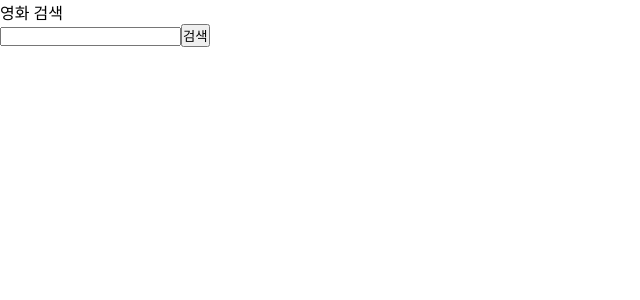
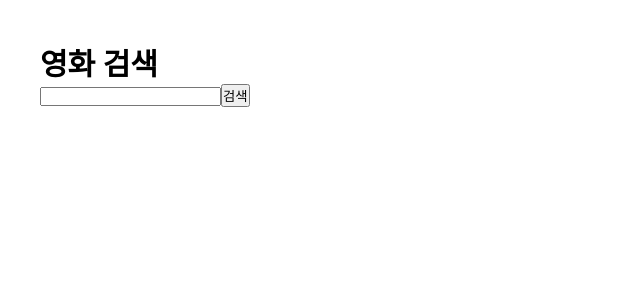
Before and after one commit to hiSon555/react-08-movie, a React (Vite) app: page / in a window 1280 px wide. Shown: the top 300 px of the page, without its empty margins (0-640 px from the left). Built offline with nearby package versions, Linux system fonts and the light colour scheme.

Commit message:
Home 스타일링 적용 완료

```diff
--- a/src/pages/Home.jsx
+++ b/src/pages/Home.jsx
@@ -1,11 +1,11 @@
 import SearchBar from "../components/SearchBar.jsx";
-
+import styles from "./Home.module.css";
 
 function Home() {
 
     return (
-        <div>
-            <span>영화 검색</span>
+        <div className={styles.container}>
+            <span className={styles.title}>영화 검색</span>
             <SearchBar keyword={""} />
         </div>
 );
--- /dev/null
+++ b/src/pages/Home.module.css
@@ -0,0 +1,8 @@
+.container {
+    padding: 40px;
+}
+
+.title {
+    font-size: 30px;
+    font-weight: 600;
+}
```
